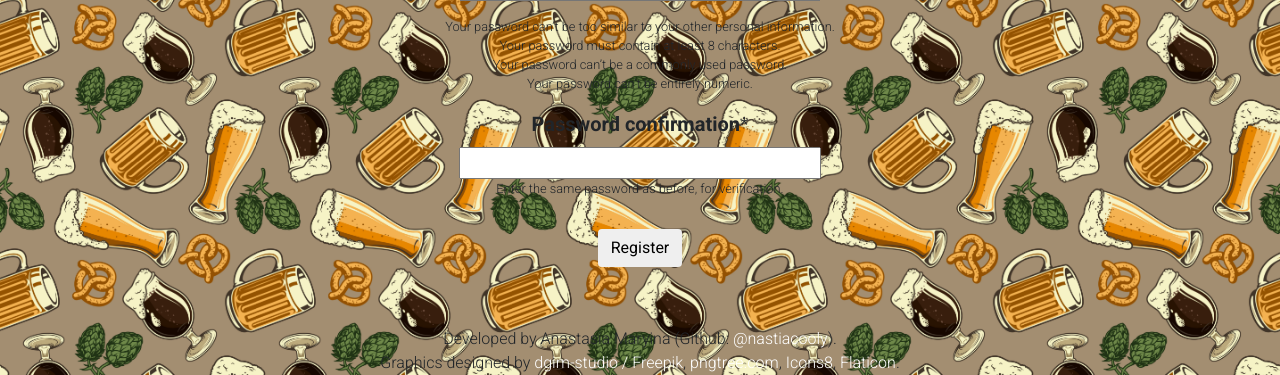
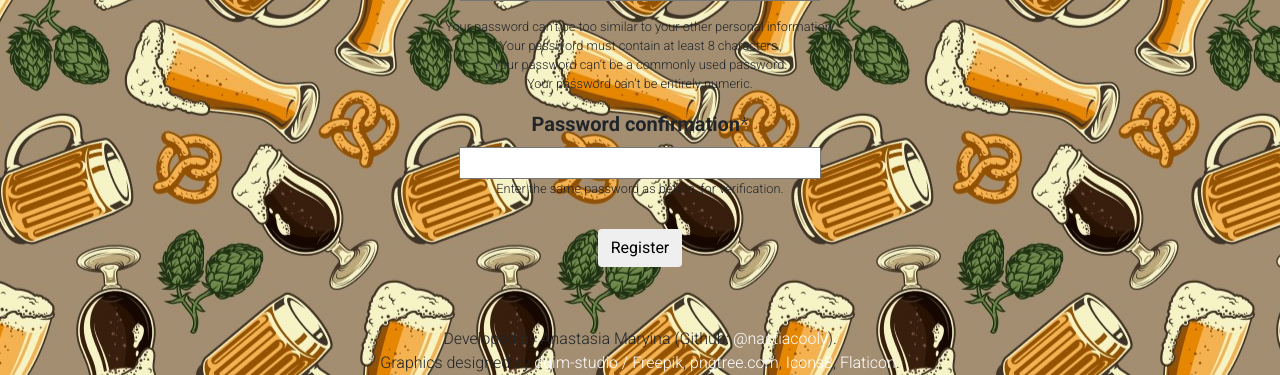
Before and after one commit to nastiacooly/beer-diary, a Django app: page /users/register/ in a window 1280 px wide. Shown: the part 820-1195 px from the top of the page. Run offline with Django 3.2, Linux system fonts and the light colour scheme; some libraries are stand-ins or nearby versions.

Commit message:
resized images

```diff
--- a/static/css/styles.css
+++ b/static/css/styles.css
@@ -29,7 +29,7 @@ body {
 }
 
 .bg-image {
-    background: url("../images/bg-4.jpg") center/20% repeat fixed;
+    background: url("../images/bg-4.jpg") center repeat fixed;
 }
 
 .container {
```
Also changed, not shown: static/images/bg-4.jpg, static/images/welcome.png.
